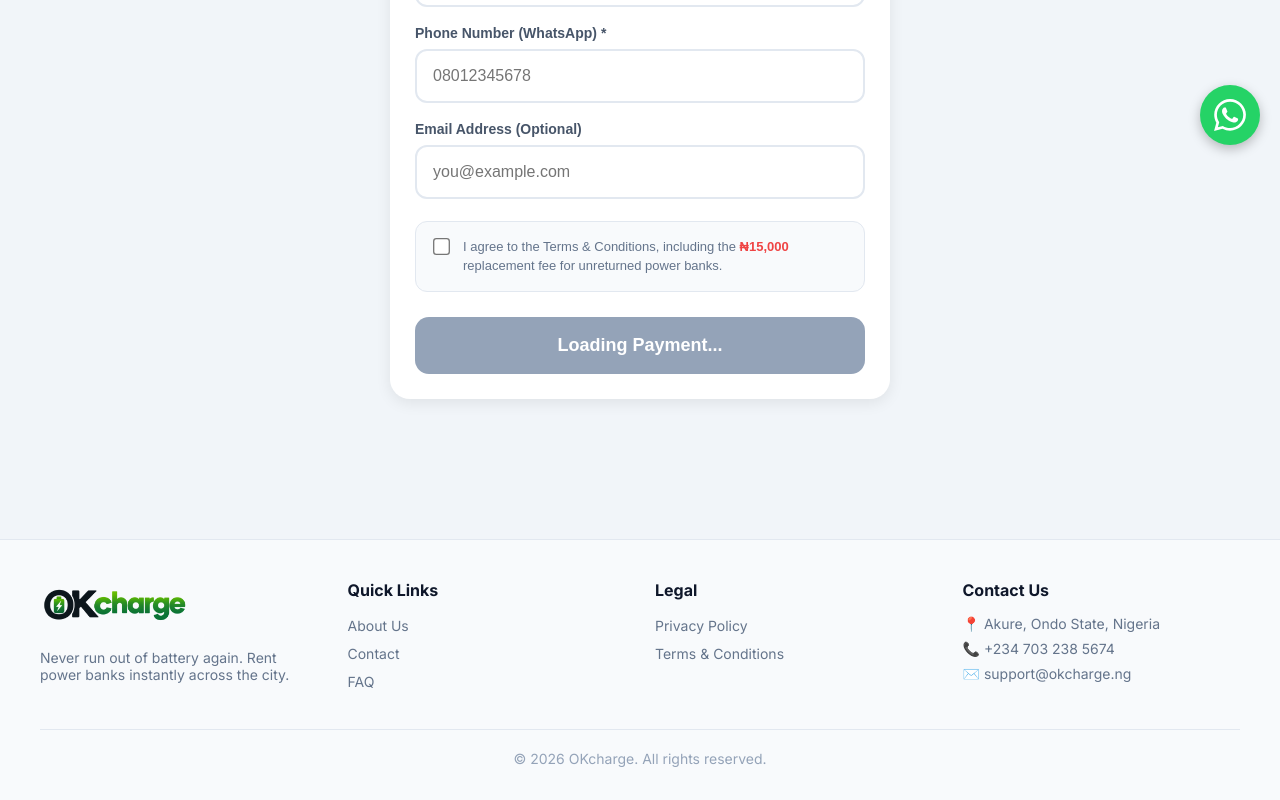
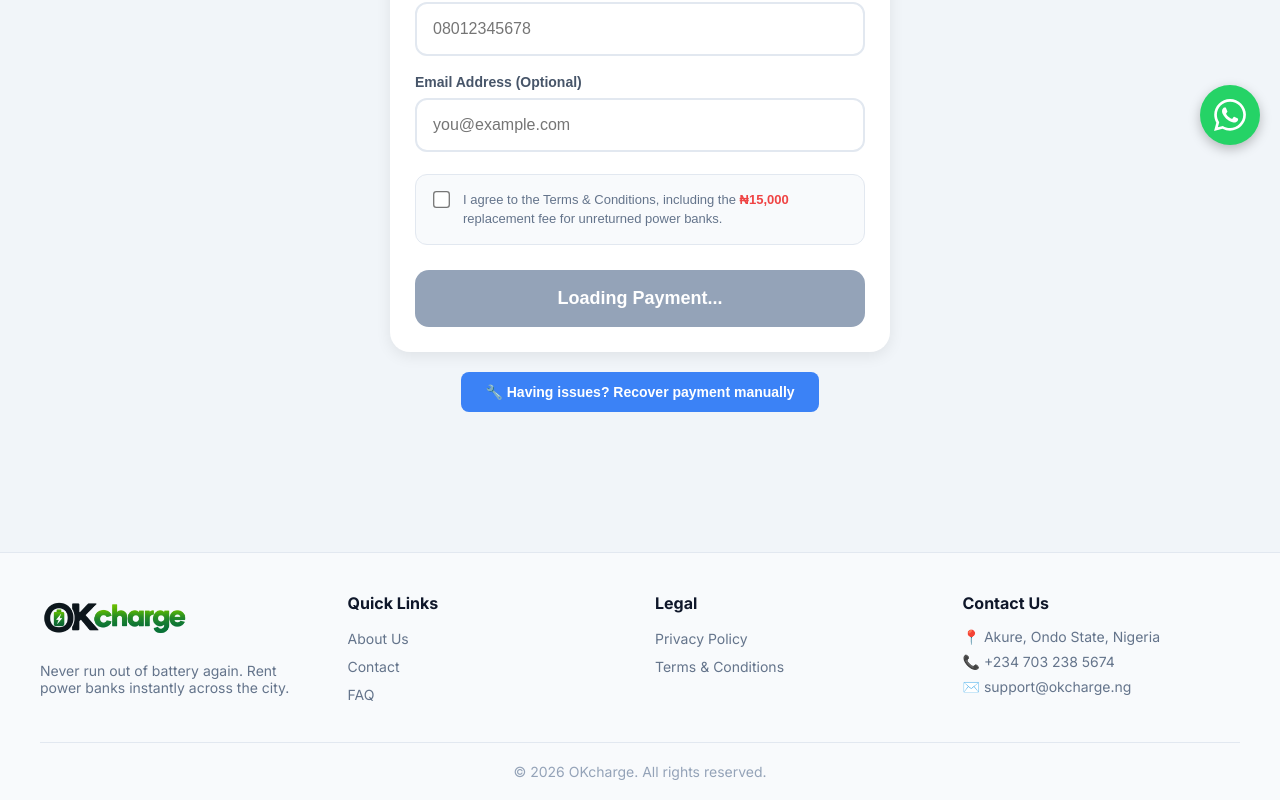
Before and after one commit to okivictor01-bit/OKcharge-, a Next.js app: page /rent in a window 1280 px wide. Shown: the part 635-1435 px from the top of the page. Built offline with nearby package versions, Linux system fonts and the light colour scheme.

Commit message:
Update page.tsx

```diff
--- a/app/rent/page.tsx
+++ b/app/rent/page.tsx
@@ -17,11 +17,23 @@ function RentContent() {
   const [selectedDuration, setSelectedDuration] = useState("1");
   const [ownerSubaccount, setOwnerSubaccount] = useState<string | null>(null);
   const [locationId, setLocationId] = useState<string | null>(null);
+  const [paymentReference, setPaymentReference] = useState("");
+  const [ticketCode, setTicketCode] = useState("");
 
   const prices: Record<string, number> = { "1": 100, "3": 250, "5": 400, "24": 900 };
   const currentPrice = prices[duration] || 100;
 
   useEffect(() => {
+    // Check if user is returning from payment
+    const returningRef = localStorage.getItem("okcharge_payment_ref");
+    const returningTicket = localStorage.getItem("okcharge_ticket");
+    if (returningRef && returningTicket) {
+      // Clear and redirect
+      localStorage.removeItem("okcharge_payment_ref");
+      localStorage.removeItem("okcharge_ticket");
+      window.location.href = `/rent/success?ref=${returningRef}&ticket=${returningTicket}`;
+    }
+
     let attempts = 0;
     const script = document.createElement("script");
     script.src = "https://js.paystack.co/v1/inline.js";
@@ -49,7 +61,7 @@ function RentContent() {
             supabase
               .from("profiles")
               .select("paystack_subaccount_code")
-              .eq("user_id", locData.owner_id) // Fixed: should be user_id, not id
+              .eq("user_id", locData.owner_id)
               .single()
               .then(({ data: ownerData }) => {
                 if (ownerData?.paystack_subaccount_code) {
@@ -73,15 +85,19 @@ function RentContent() {
 
     setLoading(true);
     const reference = `OKCHARGE_${Date.now()}_${Math.floor(Math.random() * 1000)}`;
-    const ticketCode = `TKT-${Math.floor(100000 + Math.random() * 900000)}`;
+    const ticket = `TKT-${Math.floor(100000 + Math.random() * 900000)}`;
+
+    setPaymentReference(reference);
+    setTicketCode(ticket);
+
     const currentFormData = { ...formData };
     const currentPriceValue = currentPrice;
     const currentDuration = duration;
     const currentLocationId = locationId;
 
-    // 1. SAVE RENTAL AS "PENDING" FIRST (Bulletproof mobile fix)
+    // Save rental as "pending"
     const { error: insertError } = await supabase.from("rentals").insert({
-      ticket_code: ticketCode,
+      ticket_code: ticket,
       customer_name: currentFormData.name,
       customer_phone: currentFormData.phone,
       duration_hours: parseInt(currentDuration),
@@ -105,12 +121,14 @@ function RentContent() {
 
     function onPaymentSuccess(response: any) {
       console.log("Payment successful:", response);
-      // Update status to paid
+      localStorage.setItem("okcharge_payment_ref", response.reference);
+      localStorage.setItem("okcharge_ticket", ticket);
+
       supabase.from("rentals")
         .update({ status: "paid" })
         .eq("paystack_reference", response.reference)
         .then(() => {
-          window.location.href = `/rent/success?ref=${response.reference}&ticket=${ticketCode}`;
+          window.location.href = `/rent/success?ref=${response.reference}&ticket=${ticket}`;
         });
     }
 
@@ -118,10 +136,25 @@ function RentContent() {
       console.log("Payment window closed");
       setLoading(false);
 
-      // On mobile, bank redirects often trigger onClose instead of callback.
-      // Since we already saved the rental as "pending", we redirect to the
-      // success page, which will verify the payment with Paystack automatically.
-      window.location.href = `/rent/success?ref=${reference}&ticket=${ticketCode}`;
+      // Save to localStorage for recovery
+      localStorage.setItem("okcharge_payment_ref", reference);
+      localStorage.setItem("okcharge_ticket", ticket);
+
+      // Show confirmation dialog
+      setTimeout(() => {
+        const confirmed = window.confirm(
+          "Payment window closed.\n\nDid you complete your payment successfully?\n\nClick OK if YES, Cancel if NO."
+        );
+
+        if (confirmed) {
+          // User says they paid - redirect to verification page
+          window.location.href = `/rent/success?ref=${reference}&ticket=${ticket}`;
+        } else {
+          // User says they didn't pay - clean up
+          localStorage.removeItem("okcharge_payment_ref");
+          localStorage.removeItem("okcharge_ticket");
+        }
+      }, 1000);
     }
 
     try {
@@ -134,7 +167,7 @@ function RentContent() {
         amount: currentPriceValue * 100,
         currency: "NGN",
         ref: reference,
-        callback_url: "https://okcharge.pages.dev/rent/success", // Explicit redirect URL
+        callback_url: "https://okcharge.pages.dev/rent/success",
         firstname: currentFormData.name.split(" ")[0],
         lastname: currentFormData.name.split(" ").slice(1).join(" ") || "",
         phone: currentFormData.phone,
@@ -145,7 +178,7 @@ function RentContent() {
           custom_fields: [
             { display_name: "Customer Name", variable_name: "customer_name", value: currentFormData.name },
             { display_name: "Duration", variable_name: "duration", value: `${currentDuration} hour${currentDuration !== "1" ? "s" : ""}` },
-            { display_name: "Ticket Code", variable_name: "ticket_code", value: ticketCode }
+            { display_name: "Ticket Code", variable_name: "ticket_code", value: ticket }
           ]
         },
         callback: onPaymentSuccess,
@@ -160,10 +193,18 @@ function RentContent() {
     }
   };
 
+  // Manual recovery button
+  const handleManualRecovery = () => {
+    const ref = prompt("Please enter your payment reference (starts with OKCHARGE_):");
+    if (ref) {
+      window.location.href = `/rent/success?ref=${ref}&ticket=RECOVERY`;
+    }
+  };
+
   return (
     <main style={{ fontFamily: "sans-serif", backgroundColor: "#f1f5f9", minHeight: "100vh", paddingBottom: "120px" }}>
       <div style={{ background: "linear-gradient(135deg, #0f172a, #1e293b)", color: "white", padding: "30px 20px", textAlign: "center", borderBottomLeftRadius: "30px", borderBottomRightRadius: "30px" }}>
-        <div style={{ fontSize: "40px", marginBottom: "10px" }}>🔋</div>
+        <div style={{ fontSize: "40px", marginBottom: "10px" }}></div>
         <h1 style={{ margin: 0, fontSize: "24px", fontWeight: "700" }}>Complete Your Rental</h1>
       </div>
 
@@ -204,6 +245,25 @@ function RentContent() {
             {loading ? "Processing..." : !paystackReady ? "Loading Payment..." : `Pay ₦${currentPrice} & Rent Now`}
           </button>
         </form>
+
+        {/* Manual Recovery Button */}
+        <div style={{ marginTop: "20px", textAlign: "center" }}>
+          <button
+            onClick={handleManualRecovery}
+            style={{
+              padding: "12px 24px",
+              backgroundColor: "#3b82f6",
+              color: "white",
+              border: "none",
+              borderRadius: "8px",
+              cursor: "pointer",
+              fontSize: "14px",
+              fontWeight: "600"
+            }}
+          >
+            🔧 Having issues? Recover payment manually
+          </button>
+        </div>
       </div>
     </main>
   );
```
